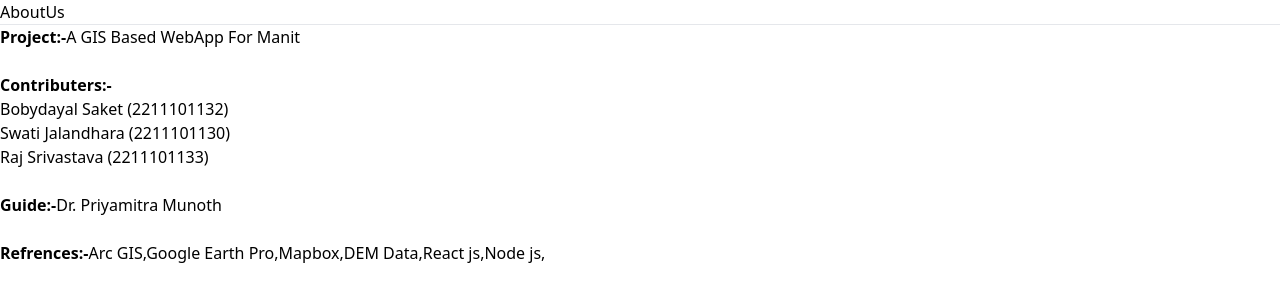
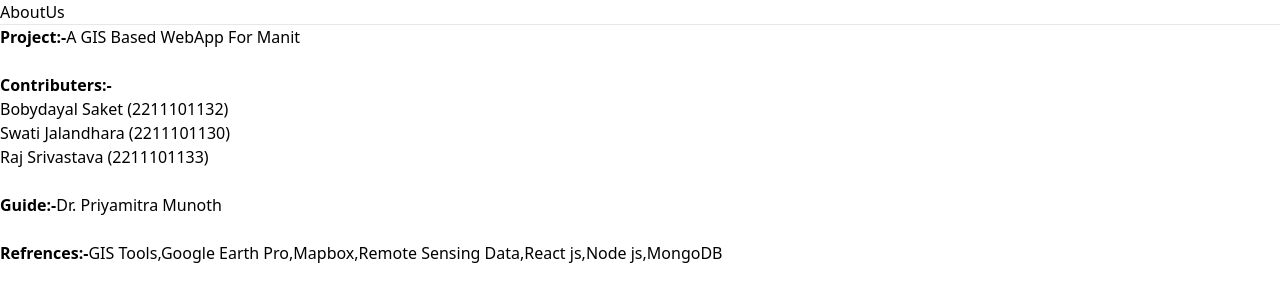
Before and after one commit to MrBobbydayal/Manit_Map, a React (Vite) app: page /AboutUs in a window 1280 px wide. Shown: the top 302 px of the page. Built offline with nearby package versions, Linux system fonts and the light colour scheme.

Commit message:
commit About us

```diff
--- a/src/component/AboutUs.jsx
+++ b/src/component/AboutUs.jsx
@@ -23,7 +23,7 @@ const AboutUs = () => {
             <br/>
 
             <p class="  text-gray-300 "><strong className='text-xl'>Refrences:-
-            </strong>Arc GIS,Google Earth Pro,Mapbox,DEM Data,React js,Node js,</p>
+            </strong>GIS Tools,Google Earth Pro,Mapbox,Remote Sensing Data,React js,Node js,MongoDB</p>
         </div>
     </div>
 </div>
```
